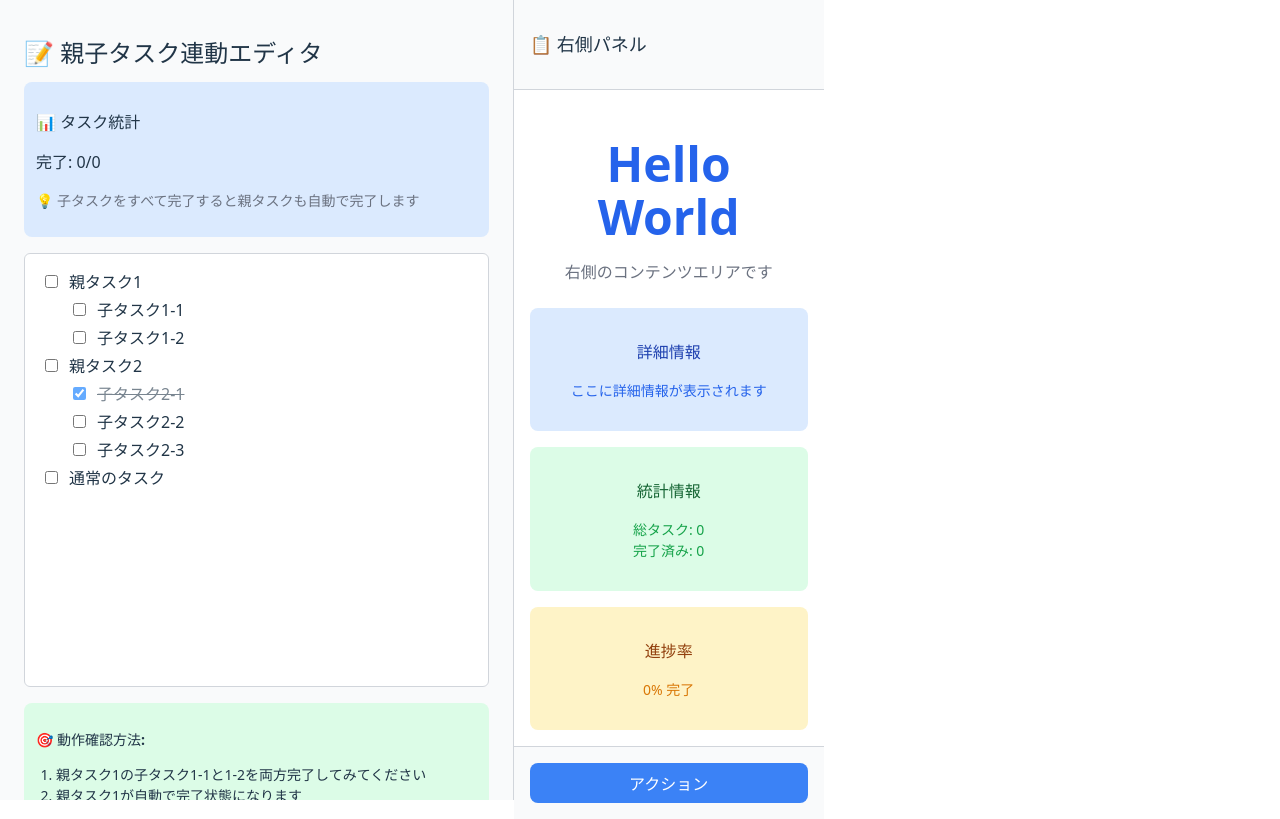
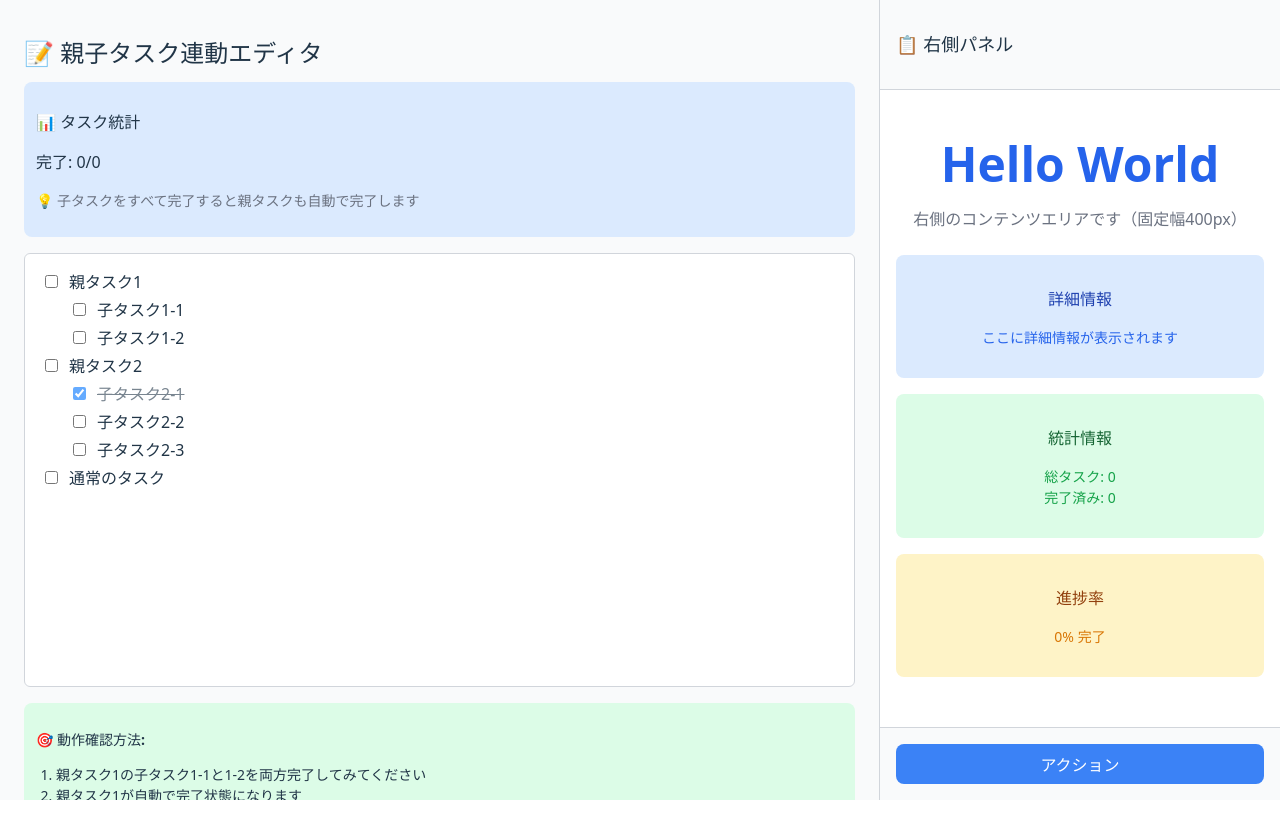
Before and after one commit to sollall/todoapp, a React (Vite) app in the folder my_app/: page / in a window 1280 px wide. Built offline with nearby package versions, Linux system fonts and the light colour scheme.

Commit message:
画面いっぱい使ってくれるようになった

```diff
--- a/my_app/src/App.tsx
+++ b/my_app/src/App.tsx
@@ -90,9 +90,21 @@ export default function App() {
   });
 
   return (
-    <div style={{ display: 'flex', height: '100vh', backgroundColor: '#f9fafb' }}>
-      {/* 左側 */}
-      <div style={{ width: '60%', padding: '24px', overflow: 'auto' }}>
+    <div style={{
+      display: 'flex',
+      height: '100vh',
+      width: '100vw',
+      backgroundColor: '#f9fafb',
+      margin: 0,
+      padding: 0
+    }}>
+      {/* 左側 - 可変幅（右側を除いた残り全部） */}
+      <div style={{
+        flex: 1,
+        padding: '24px',
+        overflow: 'auto',
+        minWidth: 0  // flexboxで必要
+      }}>
         <h1 style={{ fontSize: '24px', fontWeight: 'bold', marginBottom: '16px' }}>
           📝 親子タスク連動エディタ
         </h1>
@@ -142,9 +154,9 @@ export default function App() {
         </div>
       </div>
 
-      {/* 右側 */}
+      {/* 右側 - 固定幅 */}
       <div style={{
-        width: '40%',
+        width: '400px',  // 固定幅
         backgroundColor: 'white',
         borderLeft: '1px solid #d1d5db',
         display: 'flex',
@@ -171,7 +183,7 @@ export default function App() {
               Hello World
             </h1>
             <p style={{ color: '#6b7280', marginBottom: '24px' }}>
-              右側のコンテンツエリアです
+              右側のコンテンツエリアです（固定幅400px）
             </p>
 
             <div style={{ display: 'flex', flexDirection: 'column', gap: '16px' }}>
```
